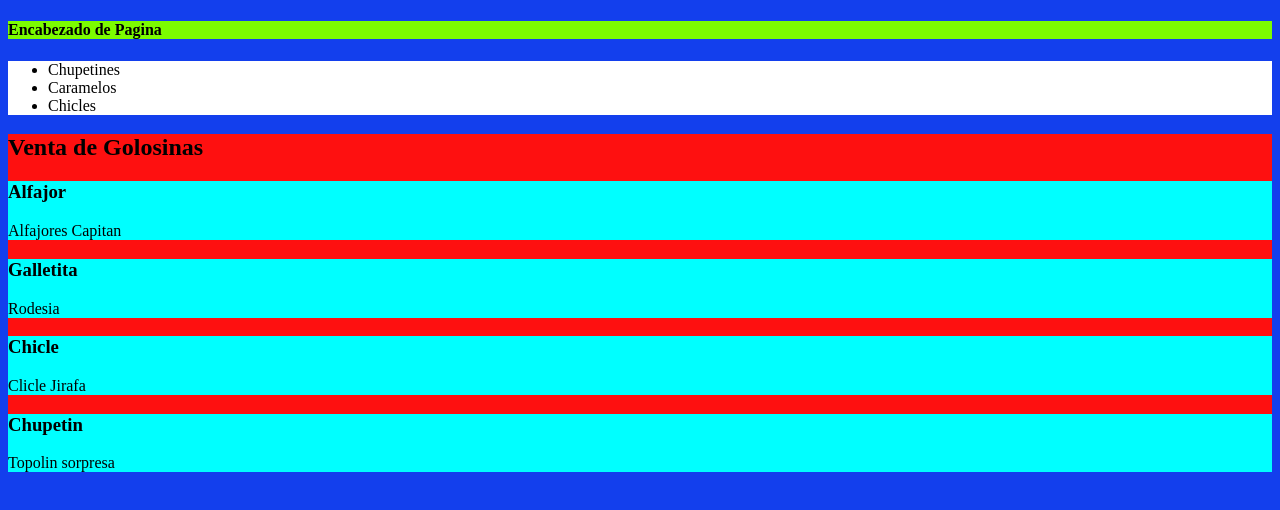
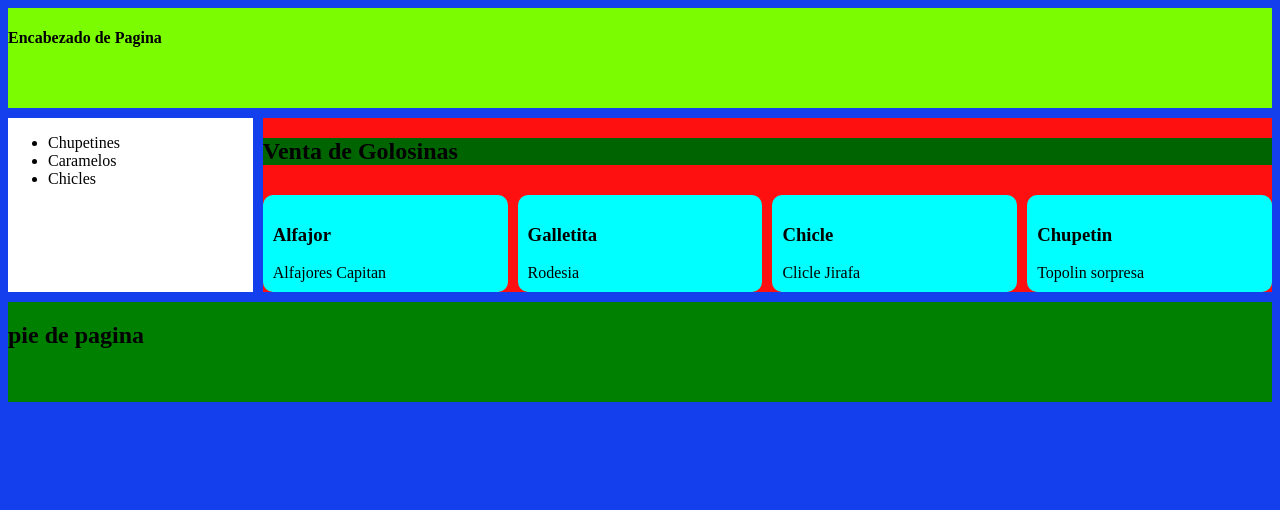
Before and after one commit to gonzalit098/maquetado_grid_2018martes15, a plain HTML site: page index.html in a window 1280 px wide. Drawn offline with Linux system fonts and the light colour scheme.

Commit message:
📷🍀 Updated with Glitch

```diff
--- a/index.html
+++ b/index.html
@@ -20,11 +20,11 @@
 
     <nav>
       <ul>
+
         <li>Chupetines</li>
         <li>Caramelos</li>
         <li>Chicles</li>
-
-      </ul>
+        </ul>
     </nav>
 
 
@@ -47,7 +47,9 @@
     </article>
   </section>
 
-    <footer>
+    <footer><h2>
+      pie de pagina
+      </h2>
     </footer>
 
 
--- a/style.css
+++ b/style.css
@@ -1,7 +1,14 @@
 /* CSS files add styling rules to your content */
 
 body {
-  background-color: #133FED
+  background-color: #133FED;
+  front-size: large;
+
+  display: grid;
+  grid-template-columns: repeat(5, 1fr);
+  grid-gap: 10px;
+  grid-auto-rows: minmax(100px, auto);
+
 }
 
 h1 {
@@ -9,16 +16,35 @@ h1 {
   color: #373fff;
 }
 header {
-   background-color: LawnGreen
+   background-color: LawnGreen;
+      grid-column: 1 / -1;
+
+}
+nav {
+  background-color: white;
+}
+section {
+  background-color: #FE1010;
+  grid-column: 2 / -1;
+  display: grid;
+  grid-template-columns: repeat(4, 1fr);
+  grid-gap: 10px;
+  grid-auto-rows: minmax(50px, auto);
+
 
 
 }
-nav {
-  background-color: white
+article {
+  background-color: aqua;
+  border-radius: 10px;
+  padding: 10px;
 }
-section {
-  background-color: #FE1010
+footer {
+  background-color: green;
+  grid-column: 1 / -1;
 }
-article {
-  background-color: aqua
+section > h2 {
+  background-color: darkgreen;
+  grid-column: 1 / -1;
+
 }
```
